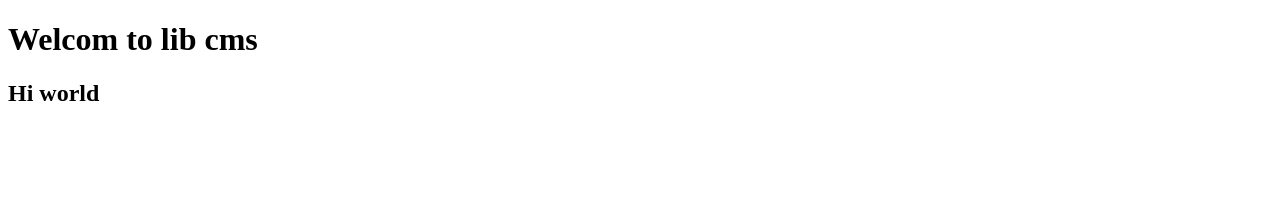
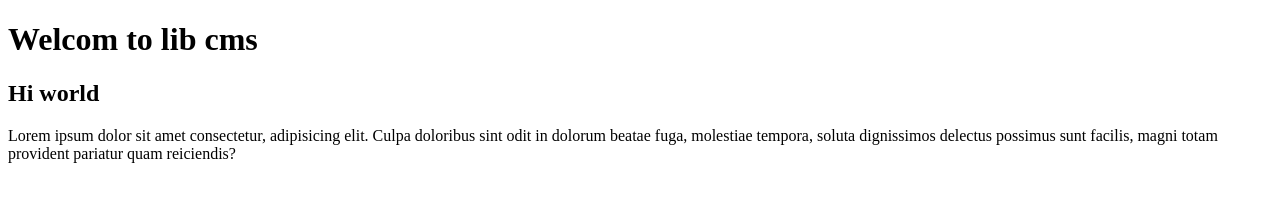
Before and after one commit to Brutality777/CMS, a plain HTML site: page index.html in a window 1280 px wide. Drawn offline with Linux system fonts and the light colour scheme.

Commit message:
lib_cms v:0.03

```diff
--- a/index.html
+++ b/index.html
@@ -8,5 +8,6 @@
 <body>
     <h1>Welcom to lib cms</h1>
     <h2>Hi world</h2>
+    <p>Lorem ipsum dolor sit amet consectetur, adipisicing elit. Culpa doloribus sint odit in dolorum beatae fuga, molestiae tempora, soluta dignissimos delectus possimus sunt facilis, magni totam provident pariatur quam reiciendis?</p>
 </body>
 </html>
```
